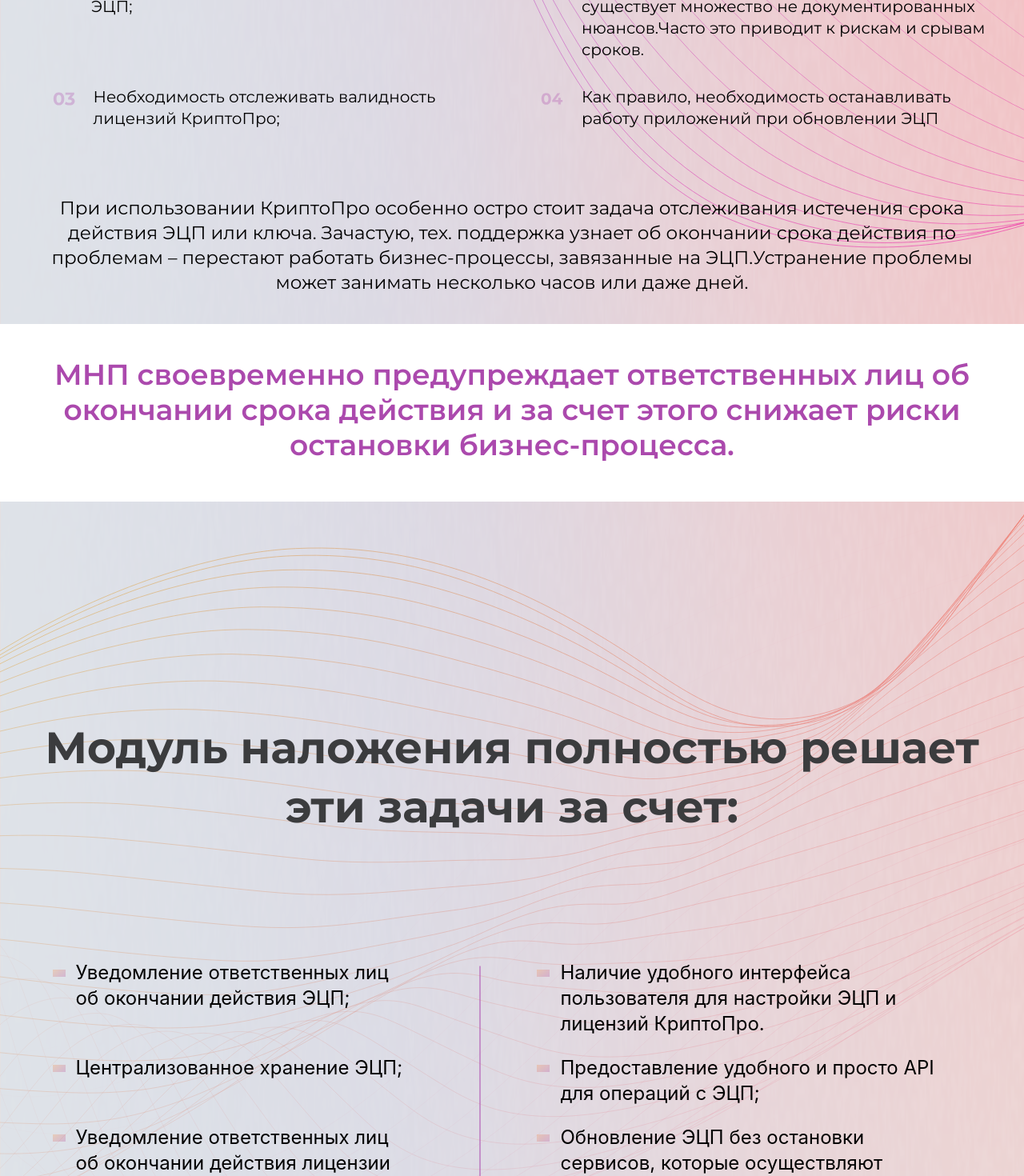
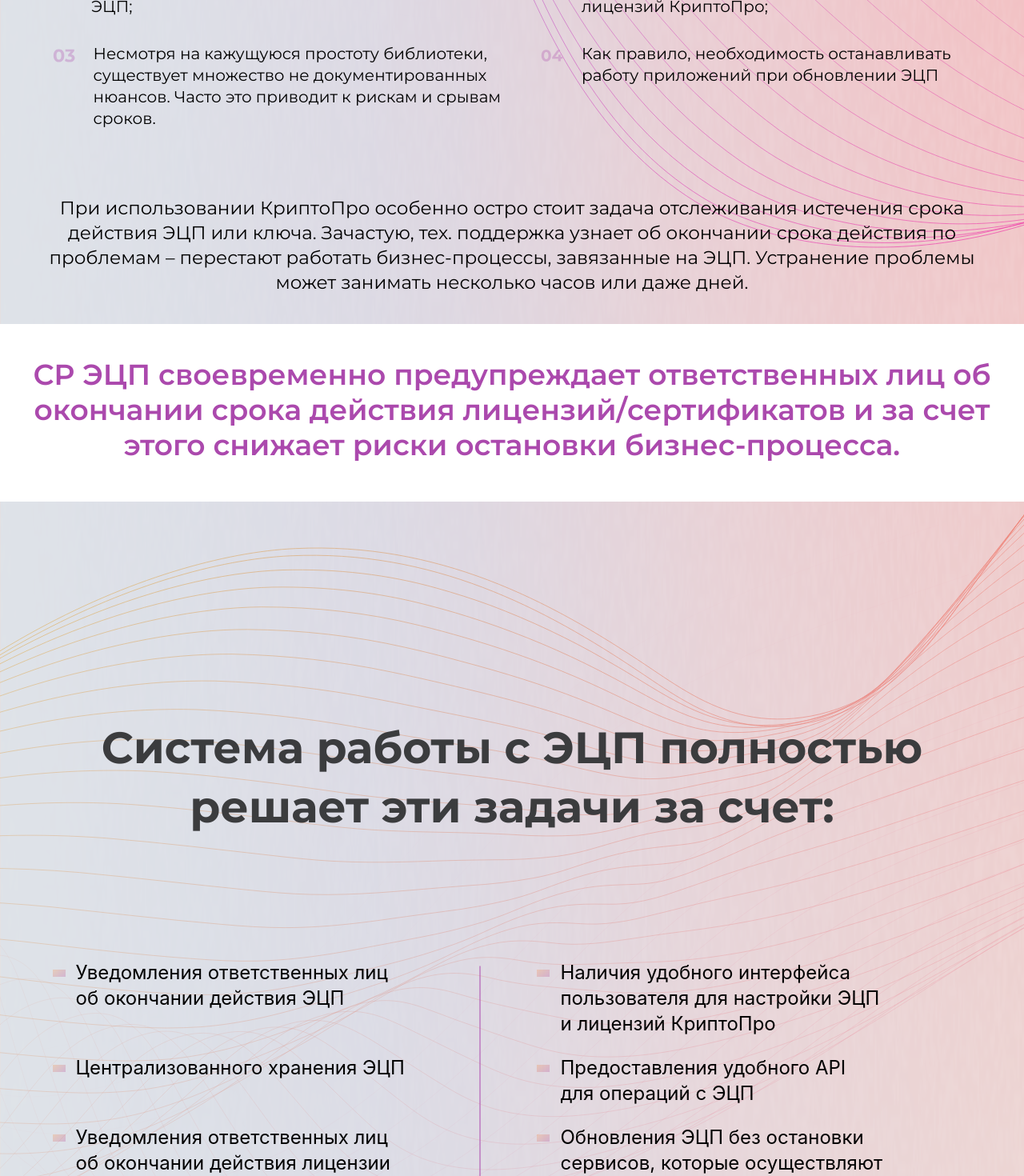
Before and after one commit to aijant/data-pilot, a React (Create React App) app: page / in a window 1280 px wide. Shown: the part 1330-2800 px from the top of the page at 80% size. Built offline with nearby package versions, Linux system fonts and the light colour scheme.

Commit message:
Fix: comments

```diff
--- a/src/pages/benefits.jsx
+++ b/src/pages/benefits.jsx
@@ -12,15 +12,15 @@
 
             <ul>
                 <li><img src={first} />Необходимость отслеживать актуальность ключей ЭЦП;</li>
-                <li><img src={second} />Несмотря на кажущуюся простоту библиотеки, существует множество не документированных нюансов.Часто это приводит к рискам и срывам сроков.</li>
-                <li><img src={third} />Необходимость отслеживать валидность лицензий КриптоПро;</li>
+                <li><img src={second} />Необходимость отслеживать валидность лицензий КриптоПро;</li>
+                <li><img src={third} />Несмотря на кажущуюся простоту библиотеки, существует множество не документированных нюансов. Часто это приводит к рискам и срывам сроков.</li>
                 <li><img src={fourth} />Как правило, необходимость останавливать работу приложений при обновлении ЭЦП</li>
             </ul>
 
-            <p className='content'>При использовании КриптоПро особенно остро стоит задача отслеживания истечения срока действия ЭЦП или ключа. Зачастую, тех. поддержка узнает об окончании срока действия по проблемам – перестают работать бизнес-процессы, завязанные на ЭЦП.Устранение проблемы может занимать несколько часов или даже дней. </p>
+            <p className='content'>При использовании КриптоПро особенно остро стоит задача отслеживания истечения срока действия ЭЦП или ключа. Зачастую, тех. поддержка узнает об окончании срока действия по проблемам – перестают работать бизнес-процессы, завязанные на ЭЦП. Устранение проблемы может занимать несколько часов или даже дней. </p>
 
             <div className='wt-content'>
-                <p>МНП своевременно предупреждает ответственных лиц об<br/> окончании срока действия и за счет этого снижает риски <br/>остановки бизнес-процесса.</p>
+                <p>СР ЭЦП своевременно предупреждает ответственных лиц об окончании срока действия лицензий/сертификатов и за счет этого снижает риски остановки бизнес-процесса.</p>
             </div>
         </div>
     );
--- a/src/pages/benefits.scss
+++ b/src/pages/benefits.scss
@@ -90,6 +90,7 @@
     ul {
       gap: 10px;
       padding: 10px;
+      grid-template-columns: 1fr;
       li {
         font-size: 14px;
         gap: 11px;
--- a/src/pages/buy.jsx
+++ b/src/pages/buy.jsx
@@ -4,16 +4,13 @@
     return (
         <div id='section_5' className="buy">
             <h1 className='ttl'>Покупка DataPilot</h1>
-            <p>Пожалуйста, введите свой адрес электронной почты,<br /> мы вышлем письмо с новым паролем:</p>
+            <p>Оставьте заявку, и мы с Вами свяжемся:</p>
 
             <form>
-                <div><input type="text" placeholder='DataPilot  1.1' /></div>
-                <div><input type="text" placeholder='наименование лицензии' /></div>
-                <div> <input type="text" placeholder='Описание лицензии' /></div>
+                <div><input type="text" placeholder='ФИО' /></div>
+                <div><input type="number" placeholder='Номер телефона' /></div>
                 <div><input type="emai" placeholder='Email' /></div>
-                <div><input type="number" placeholder='Стоимость' /></div>
                 <div><button className='buy'>купить</button></div>
-                <div><button className='cancel'>отмена</button></div>
             </form>
         </div>
     );
--- a/src/pages/buy.scss
+++ b/src/pages/buy.scss
@@ -8,7 +8,7 @@
     line-height: 98px;
     color: $primary-color;
     text-align: center;
-    margin: 324px 0 14px;
+    margin: 324px 0 30px;
   }
 
   p {
@@ -18,7 +18,7 @@
     line-height: 39px;
     color: #737373;
     text-align: center;
-    margin-bottom: 36px;
+    margin-bottom: 38px;
   }
 
   form {
@@ -63,10 +63,6 @@
     );
   }
 
-  .cancel {
-    background-color: #737373;
-  }
-
   @media screen and (max-width: $phone) {
     .ttl {
       font-size: 30px;
@@ -93,12 +89,6 @@
           width: 324px !important;
         }
       }
-      .cancel {
-        width: 360px !important;
-        @media screen and (max-width: 385px) {
-          width: 324px !important;
-        }
-      }
     }
   }
 }
--- a/src/pages/footer.jsx
+++ b/src/pages/footer.jsx
@@ -11,7 +11,8 @@
                     Al Mamoura A Building,<br />
                     Abu Dhabi, United Arab Emirates<br />
                     P.O. Box 45005<br />
-                    Telephone: +971 2413 1993<br />
+                    Telephone: +7(499) 673-499-5<br />
+                    Email: info@data-pilot.ru <br/>
                     Fax: +971 2413 2023
                 </p>
             </div>
--- a/src/pages/main.jsx
+++ b/src/pages/main.jsx
@@ -5,7 +5,7 @@
   return (
     <div className="main" id='main'>
       <div className="top-module">
-        <h1 className="ttl">Модуль<br/> наложение<br/> подписи</h1>
+        <h1 className="ttl">Модуль<br /> наложения<br/> подписи</h1>
         <button>купить</button>
       </div>
       <div className="macbook">
--- a/src/pages/module.jsx
+++ b/src/pages/module.jsx
@@ -4,18 +4,18 @@
 function Module() {
     return (
         <div id='section_2' className="module">
-            <h1>Модуль наложения полностью решает эти задачи за счет:</h1>
+            <h1>Система работы с ЭЦП полностью решает эти задачи за счет:</h1>
 
             <ul>
                 <div className='line'></div>
-                <li><img src={square} />Уведомление ответственных лиц<br/>
-                    об окончании действия ЭЦП;</li>
-                <li><img src={square} />Наличие удобного интерфейса<br/> пользователя для настройки ЭЦП и <br/>лицензий КриптоПро.</li>
-                <li><img src={square} />Централизованное хранение ЭЦП;</li>
-                <li><img src={square} />Предоставление удобного и просто API<br/> для операций с ЭЦП;</li>
-                <li><img src={square} />Уведомление ответственных лиц<br/>
-                    об окончании действия лицензии<br/> КриптоПро;</li>
-                <li><img src={square} />Обновление ЭЦП без остановки<br/>сервисов, которые осуществляют<br/> операцию копирования;</li>
+                <li><img src={square} />Уведомления ответственных лиц<br/>
+                    об окончании действия ЭЦП</li>
+                <li><img src={square} />Наличия удобного интерфейса<br/> пользователя для настройки ЭЦП<br/> и лицензий КриптоПро</li>
+                <li><img src={square} />Централизованного хранения ЭЦП</li>
+                <li><img src={square} />Предоставления удобного API<br/> для операций с ЭЦП</li>
+                <li><img src={square} />Уведомления ответственных лиц<br/>
+                    об окончании действия лицензии<br/> КриптоПро</li>
+                <li><img src={square} />Обновления ЭЦП без остановки<br/> сервисов, которые осуществляют<br/> операцию копирования</li>
             </ul>
         </div>
     );
--- a/src/pages/nav.scss
+++ b/src/pages/nav.scss
@@ -36,12 +36,12 @@
   top: 0;
   right: 4vw;
   background: white;
-  width: 600px;
+  width: 580px;
   padding: 50px 40px;
   list-style: none;
 
   &-close {
-    width: 40px;
+    width: 32px;
     height: 40px;
     cursor: pointer;
     position: absolute;
@@ -59,11 +59,10 @@
   li {
     color: #3b3c3e;
     font-family: "Montserrat";
-    font-style: normal;
-    font-weight: 700;
-    font-size: 30px;
-    line-height: 106%;
-    margin: 35px 0;
+    font-weight: bold;
+    font-size: 18px;
+    line-height: 19px;
+    margin: 32px 0;
     cursor: pointer;
     user-select: none;
   }
@@ -83,12 +82,8 @@
       right: 70px;
     }
     li {
-      font-size: 25px;
-      margin: 36px;
-
-      @media screen and (max-width: 385px) {
-        font-size: 16px;
-      }
+      font-size: 16px;
+      margin: 36px 30px 36px 6px;
     }
   }
 }
```
